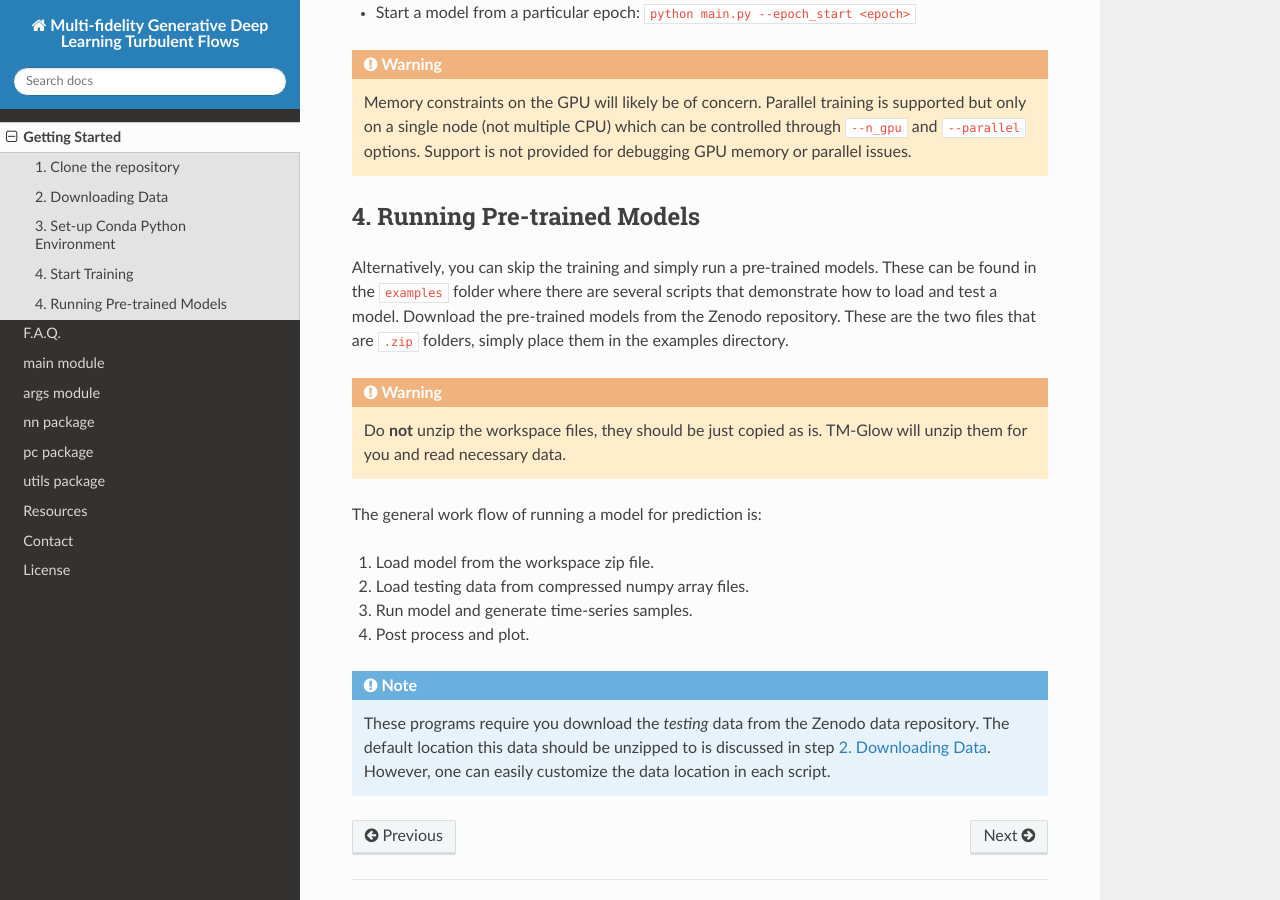
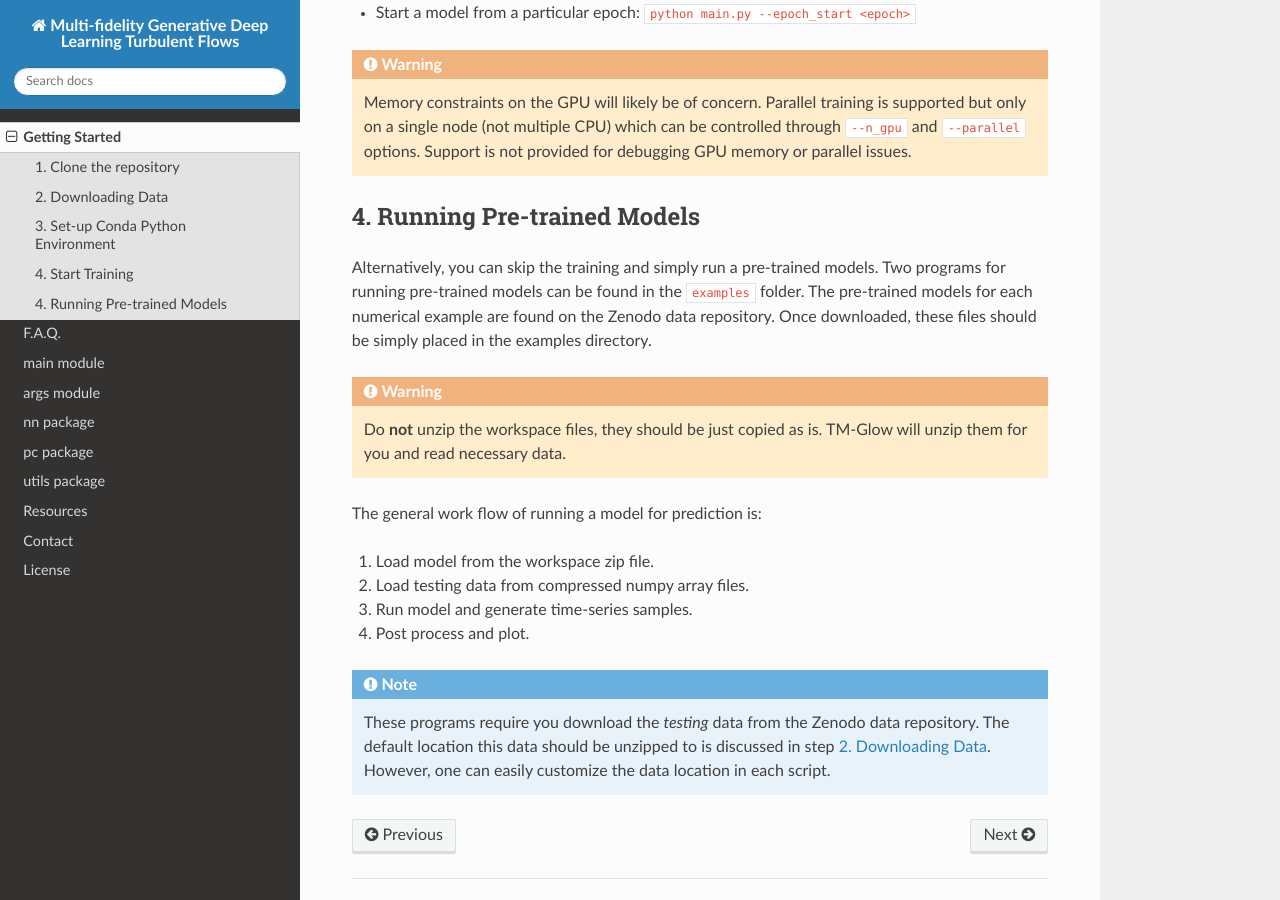
Before and after one commit to zabaras/deep-turbulence, a Sphinx documentation site: the page built from docs/source/start.rst, in a window 1280 px wide and 900 px high, scrolled down 1639 px. Built offline with Sphinx 7.4.7 and the Read the Docs theme 2.0.0, drawn with Linux system fonts in a browser that asks for light colours.

Commit message:
Documentaiton update

```diff
--- a/docs/source/start.rst
+++ b/docs/source/start.rst
@@ -64,9 +64,9 @@ For example:
 4. Running Pre-trained Models
 -----------------------------
 Alternatively, you can skip the training and simply run a pre-trained models.
-These can be found in the ``examples`` folder where there are several scripts that demonstrate how to load and test a model.
-Download the pre-trained models from the Zenodo repository.
-These are the two files that are ``.zip`` folders, simply place them in the examples directory.
+Two programs for running pre-trained models can be found in the ``examples`` folder.
+The pre-trained models for each numerical example are found on the Zenodo data repository.
+Once downloaded, these files should be simply placed in the examples directory.
 
 .. warning::
     Do **not** unzip the workspace files, they should be just copied as is. TM-Glow will unzip them for you and read necessary data.
```
